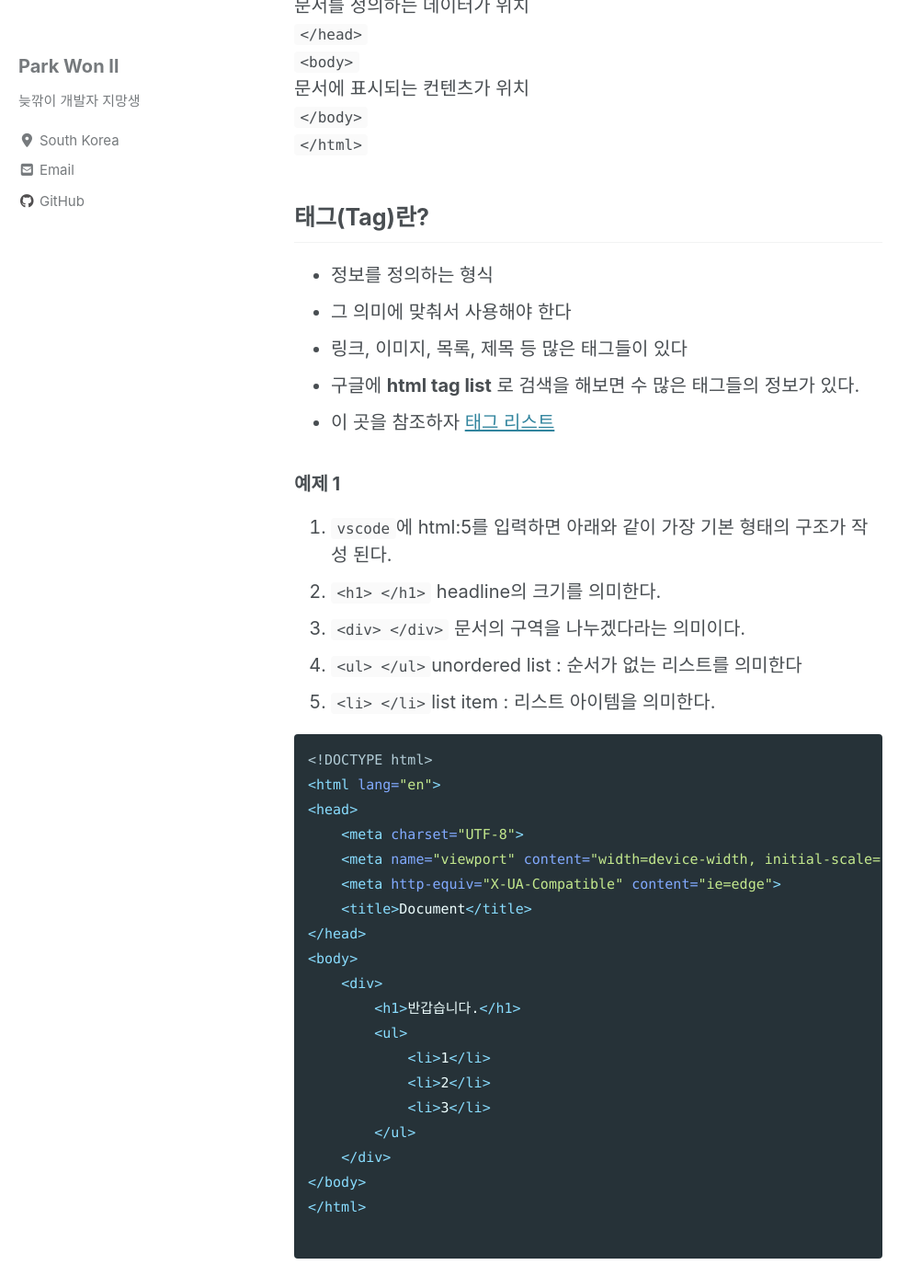
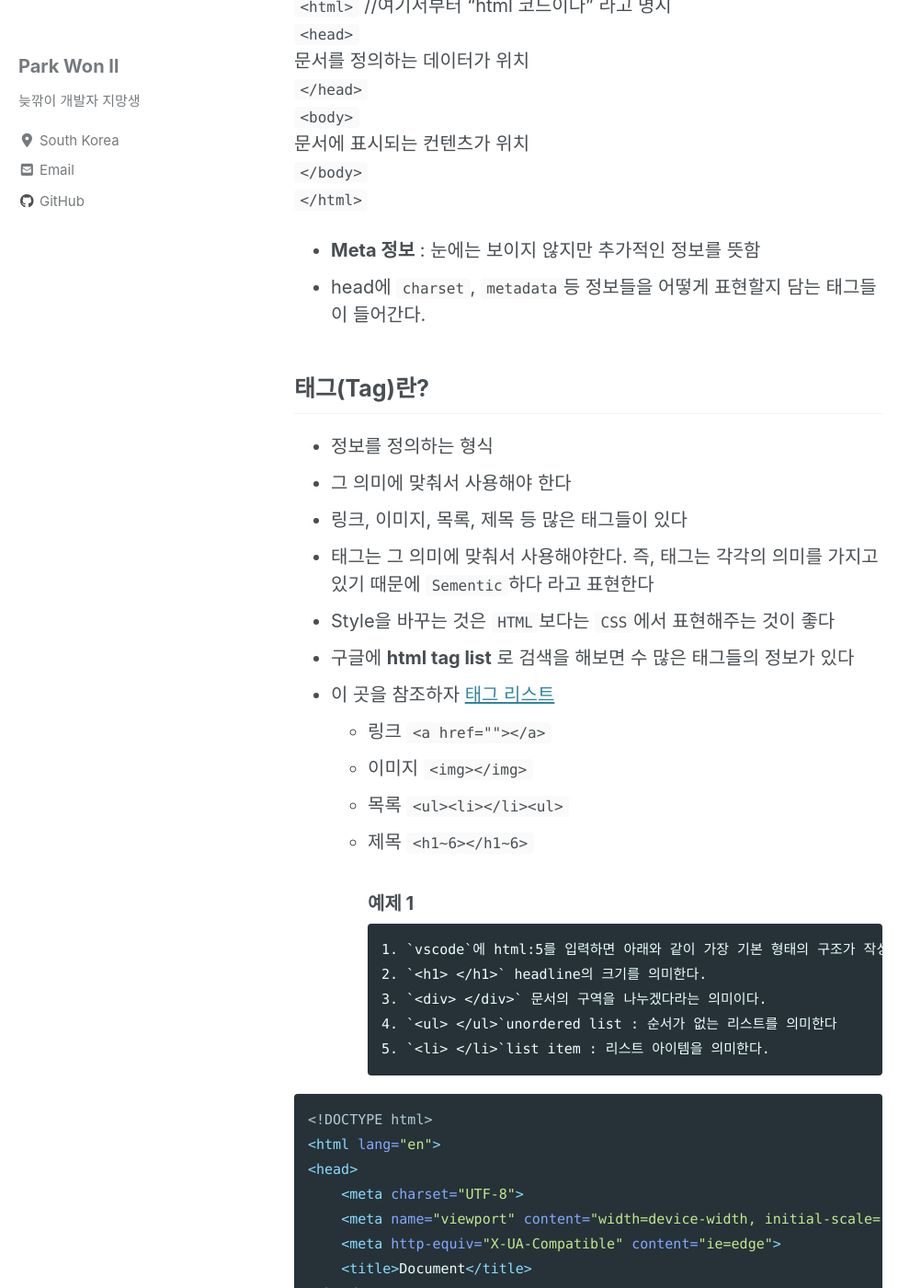
Before and after one commit to WONILLISM/wonillism.github.io, a Jekyll site: the page built from _posts/2019-12-10-HTML-CSS-01.md, in a window 1280 px wide and 1400 px high, scrolled down 501 px. Shown: the whole window at 92% size, without its empty margins (0-1002 px from the left). Built offline with Jekyll 4.4.1, drawn with Linux system fonts in a browser that asks for light colours; cached includes are drawn as plain includes; nearby versions of some CDN libraries; comment, search, counter and statistics services are not loaded; some of the changed text lies outside the part shown.

Commit message:
내용 추가

```diff
--- a/_posts/2019-12-10-HTML-CSS-01.md
+++ b/_posts/2019-12-10-HTML-CSS-01.md
@@ -15,6 +15,8 @@ last_modified_at: 2019-12-10
 ---
 # HTML이란?
 __HyperText Markup Language__ 의 약자로서 웹페이지를 만들기 위한 언어로 웹브라우저 위에서 동작하는 언어다.
+    + 하나의 언어(Language)로 취급
+    + 온라인 상에서 문서를 주고받을 때 연결하는 역할, 이미지를 표현, 웹 사이트, 웹 페이지, 웹 문서라는 표현을 사용
 
 ## 기본 형태
 `<!DOCTYPE html>` //문서 타입을 html이라고 명시
@@ -26,14 +28,21 @@ __HyperText Markup Language__ 의 약자로서 웹페이지를 만들기 위한
   문서에 표시되는 컨텐츠가 위치
 `</body>`
 `</html>`
++ __Meta 정보__ : 눈에는 보이지 않지만 추가적인 정보를 뜻함
++ head에 `charset`, `metadata`등 정보들을 어떻게 표현할지 담는 태그들이 들어간다.
 
 ## 태그(Tag)란?
 + 정보를 정의하는 형식
 + 그 의미에 맞춰서 사용해야 한다
 + 링크, 이미지, 목록, 제목 등 많은 태그들이 있다
-+ 구글에 __html tag list__ 로 검색을 해보면 수 많은 태그들의 정보가 있다.
++ 태그는 그 의미에 맞춰서 사용해야한다. 즉, 태그는 각각의 의미를 가지고 있기 때문에 `Sementic`하다 라고 표현한다
++ Style을 바꾸는 것은 `HTML`보다는 `CSS`에서 표현해주는 것이 좋다
++ 구글에 __html tag list__ 로 검색을 해보면 수 많은 태그들의 정보가 있다
 + 이 곳을 참조하자 [태그 리스트](https://www.w3schools.com/tags/)
-
+  + 링크 `<a href=""></a>`
+  + 이미지 `<img></img>`
+  + 목록 `<ul><li></li><ul>`
+  + 제목 `<h1~6></h1~6>`
 ### 예제 1
 1. `vscode`에 html:5를 입력하면 아래와 같이 가장 기본 형태의 구조가 작성 된다.
 2. `<h1> </h1>` headline의 크기를 의미한다.
```
